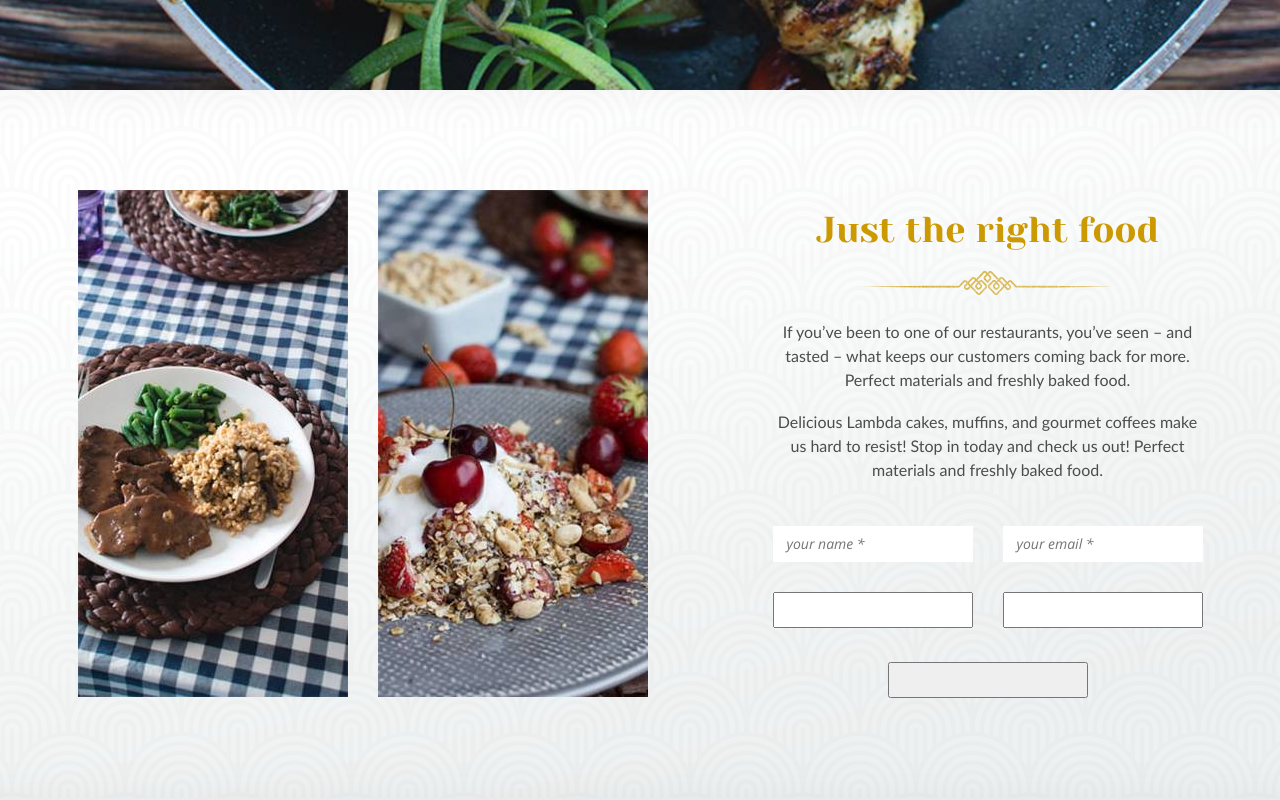
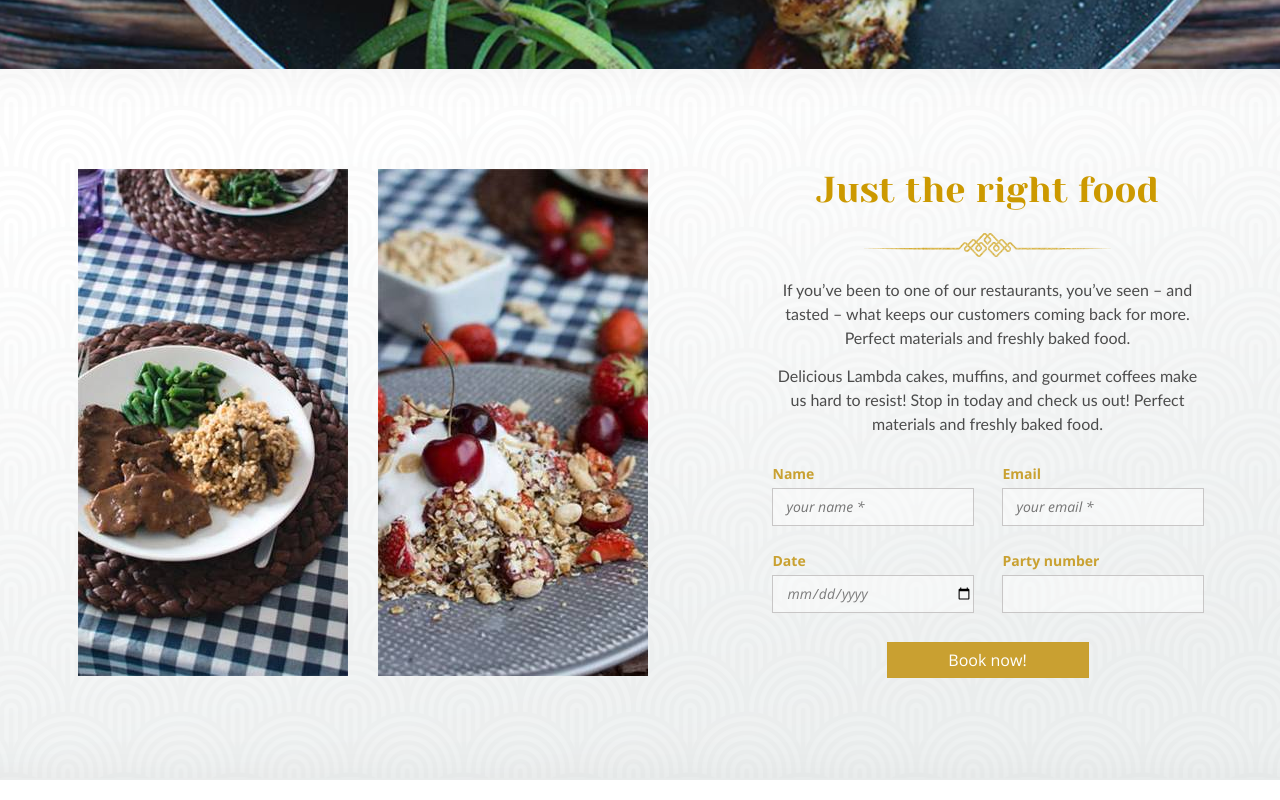
Before and after one commit to StasGill/html__css-project, a website: page src/index.html in a window 1280 px wide. Shown: the part 720-1520 px from the top of the page. Drawn offline with nearby package versions, Linux system fonts and the light colour scheme; files that its build step writes are made by us from their sources; files whose address does not match are found by name.

Commit message:
lined the blocks

```diff
--- a/src/html/booknow.html
+++ b/src/html/booknow.html
@@ -12,12 +12,24 @@
       </article>
       <form action="" class="reserve-form">
         <div class="form__input">
-          <textarea name="user-name" id="1" cols="1" rows="1" placeholder="your name *" required class="visitor visitor--name"></textarea>
-          <textarea name="user-email" id="2" cols="1" rows="1" placeholder="your email *" required class="visitor visitor--email"></textarea>
-          <input type="text" class="what">
-          <input type="text" class="what">
+          <div class="input__element">
+            <label class for="name">Name</label>
+            <textarea name="user-name" id="name" cols="1" rows="1" placeholder="your name *" required class="form__element visitor--name"></textarea>
+          </div>
+          <div class="input__element">
+            <label for="email">Email</label>
+            <textarea name="user-email" id="email" cols="1" rows="1" placeholder="your email *" required class="form__element visitor--email"></textarea>
+          </div>
+          <div class="input__element">
+            <label for="date">Date</label>
+            <input type="date" id="date" name="Date" class="form__element what" placeholder="date *">
+          </div>
+          <div class="input__element">
+            <label for="party">Party number</label>
+            <input type="text" id="party" class="form__element what">
+          </div>
         </div>
-        <button class="reserve-button">Bock now</button>
+        <button class="reserve-button">Book now!</button>
       </form>
     </div>
   </div>
--- a/src/sass/_header-mix.scss
+++ b/src/sass/_header-mix.scss
@@ -7,12 +7,13 @@ use margin-bottom with header-two... mixins */
     size: 36px;
     weight: 400;
   }
+  line-height: 1.2;
   text-align: center;
 
   &::after {
     content: "";
     display: block;
-    margin: 0px auto;
+    margin: 20px auto 0px;
     width: 250px;
     height: 26px;
   }
--- a/src/sass/booknow.scss
+++ b/src/sass/booknow.scss
@@ -36,14 +36,13 @@
 }
 
 .motivation {
-  margin-bottom: 44px;
+  margin-bottom: 30px;
 }
 
 .reserve-title {
   @include header-two;
-  line-height: 80px;
   @include header-two-orange-decor;
-  margin-bottom: 24px;
+  margin-bottom: 20px;
 }
 
 .motivation__disc {
@@ -56,27 +55,40 @@
 }
 
 .motivation .motivation__disc:nth-child(2) {
-  margin-bottom: 18px;
+  margin-bottom: 14px;
 }
 
 .reserve-form {
   display: flex;
   justify-content: center;
   flex-wrap: wrap;
-  font-size: 0px;
 }
 
 .form__input {
   display: flex;
   justify-content: space-between;
   flex-wrap: wrap;
-  margin-bottom: 34px;
+  margin-bottom: 30px;
+  border: none;
 }
 
-.visitor {
+.input__element {
+  display: flex;
+  flex-direction: column;
+}
+
+.input__element label {
+  font-size: 14px;
+  line-height: 1.2;
+  color: #c9a131;
+  font-family: "Open Sans";
+  font-weight: 700;
+  margin-bottom: 6px;
+}
+
+.form__element {
   width: 200px;
   height: 36px;
-  margin-bottom: 30px;
   border: none;
   font-size: 16px;
   color: #7c7c7c;
@@ -87,15 +99,38 @@
   line-height: 36px;
   padding-left: 14px;
   resize: none;
+  background-color: rgba(255,255,255,0.4);
+  outline: 1px solid #c8c6c6;
 }
 
-.what {
-  width: 200px;
-  height: 36px;
+.form__element:focus {
+  border: none;
+  outline: 1px solid #c89f2d;
+  outline-offset: 0px;
+}
+
+.visitor--name,
+.visitor--email {
+  margin-bottom: 28px;
 }
 
 .reserve-button {
-  width: 200px;
+  width: 202px;
   height: 36px;
   margin: 0px auto;
+  background-color: rgba(200,159,45,0.9803921568627451);
+  border: 1px solid #c89f2d;
+  font-size: 16px;
+  color: #ffffff;
+  font-family: "Open Sans";
+  font-weight: 400;
+  text-align: center;
 }
+
+.reserve-button:hover,
+.reserve-button:focus {
+  background-color: rgba(255,255,255,0.9803921568627451);
+  outline: 1px solid #c89f2d;
+  color: #c89f2d;
+  cursor: pointer;
+}
--- a/src/sass/reviews.scss
+++ b/src/sass/reviews.scss
@@ -16,14 +16,13 @@
 .quote {
   max-width: 770px;
   margin: 0px auto;
-  padding: 60px 0px 94px;
+  padding: 56px 0px 94px;
   background-image: url(/images/deco-image/reviews-text-background.png);
   @extend %section-background;
 }
 
 .quote-title {
   @include header-two;
-  line-height: 80px;
   @include header-two-white-decor;
   margin-bottom: 24px;
 }
```
Also changed, not shown: build/css/styles.css, build/css/styles.min.css, build/index.html.
